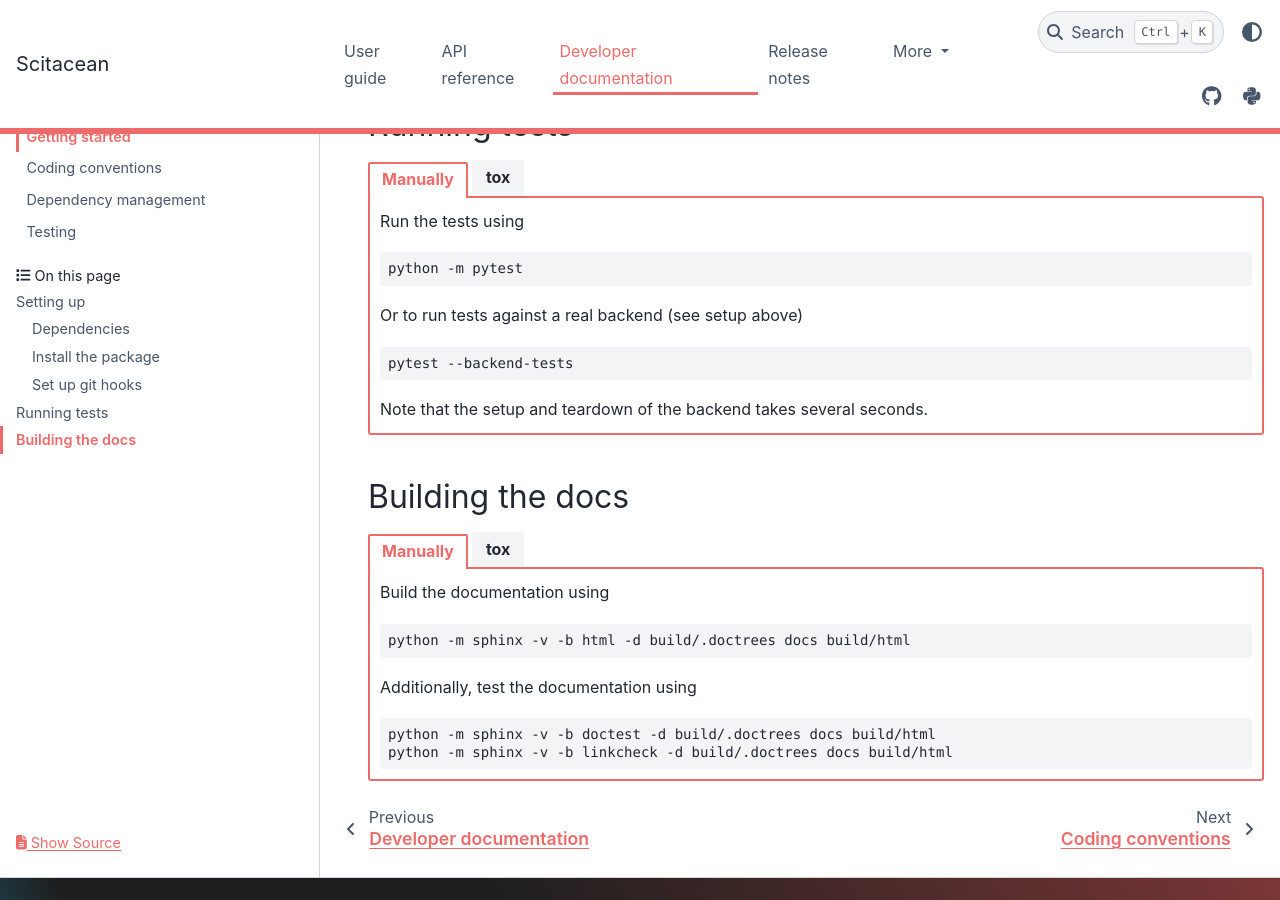
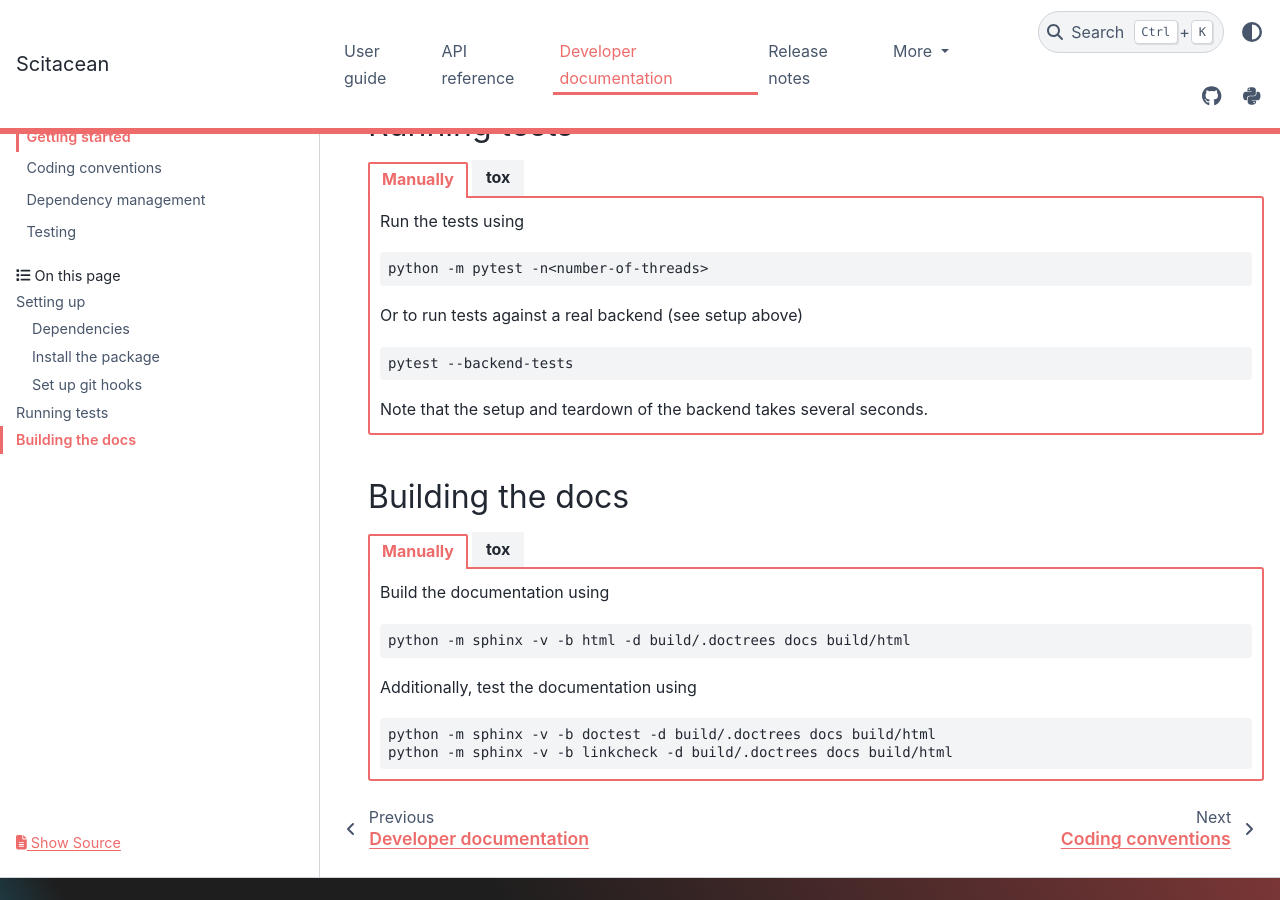
Before and after one commit to SciCatProject/scitacean, a Sphinx documentation site: the page built from docs/developer/getting-started.rst, in a window 1280 px wide and 900 px high, scrolled down 1056 px. Built offline with Sphinx 7.4.7 and the PyData theme 0.15.4, drawn with Linux system fonts in a browser that asks for light colours; the version number could not be read and is left out; some of the changed lines change nothing that is shown.

Commit message:
Add dependency on pytest-xdist

```diff
--- a/docs/developer/getting-started.rst
+++ b/docs/developer/getting-started.rst
@@ -55,7 +55,7 @@
 
         .. code-block:: sh
 
-            python -m pytest
+            python -m pytest -n<number-of-threads>
 
         Or to run tests against a real backend (see setup above)
 
```
Also changed, not shown: 8 other files.
